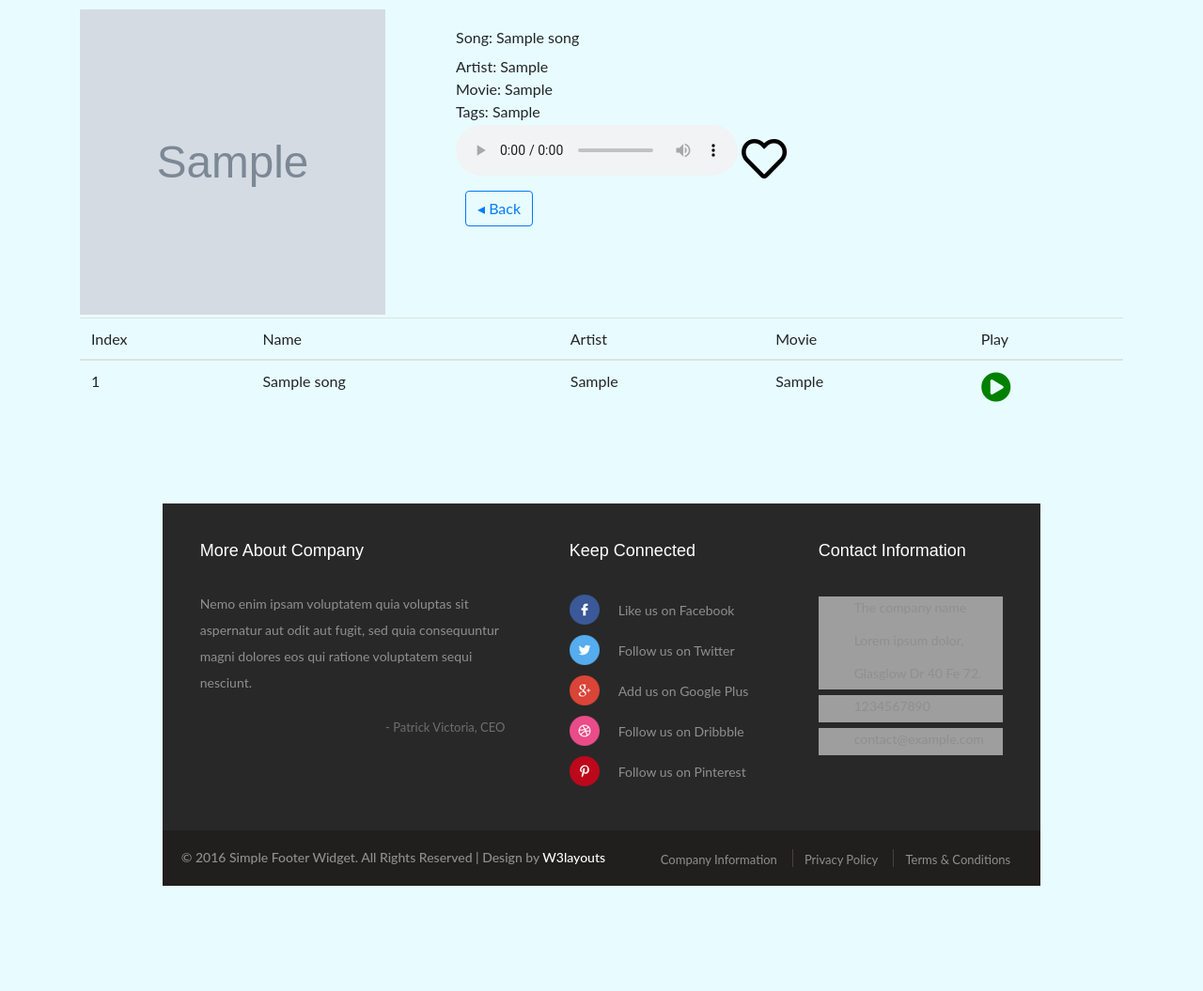
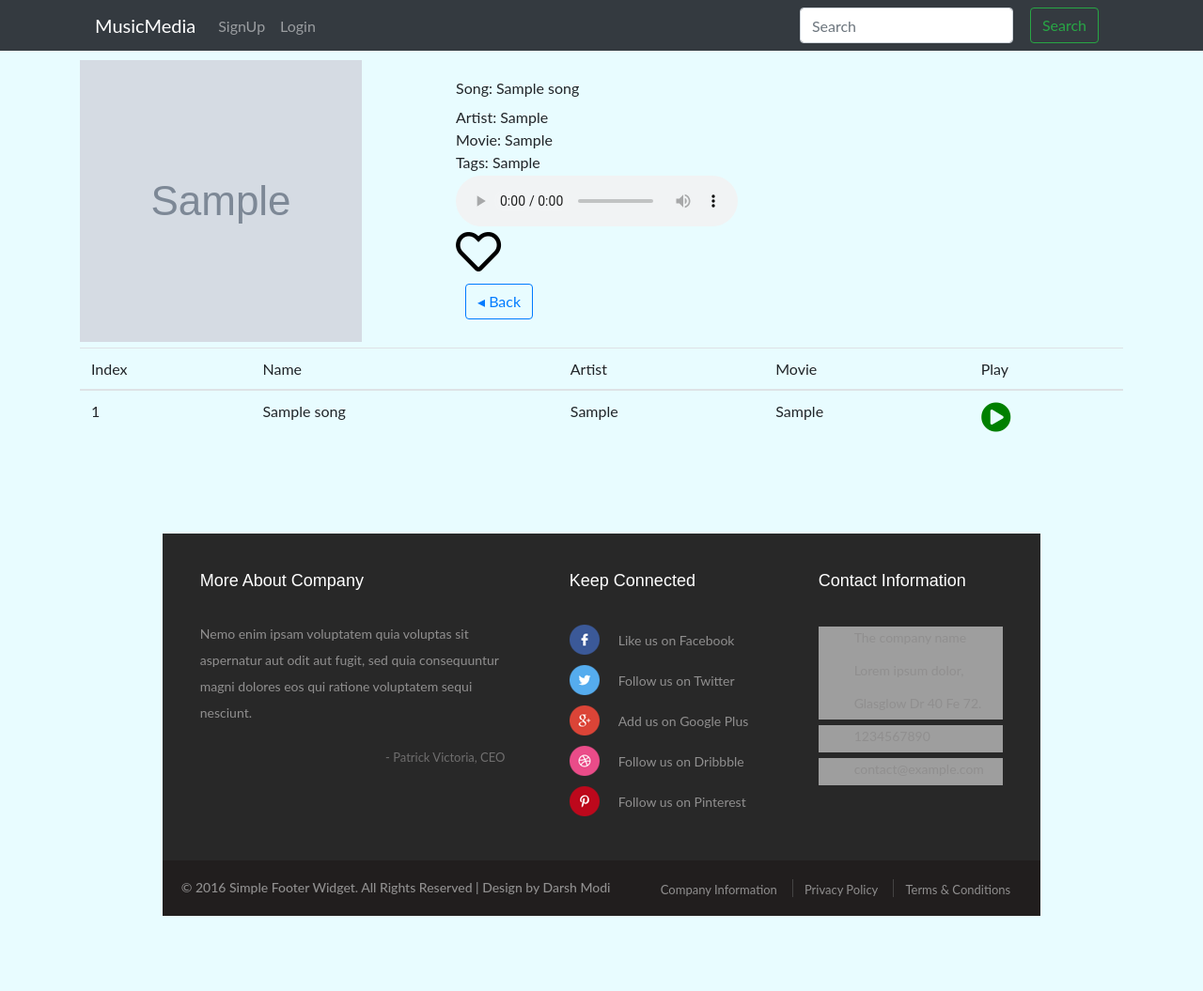
Before and after one commit to darshmodi97/MusicMedia, a Django app: page /play_song?id=1 in a window 1280 px wide. Shown: the whole page at 94% size. Before the commit the page ends 943 px from the top, so only its background shows below. Run offline with Django 3.2, Linux system fonts and the light colour scheme; tables that the repository leaves empty hold one stand-in row (values such as "Sample post"); grey boxes marked "Sample" are stand-in pictures; some libraries are stand-ins or nearby versions; grey boxes are pictures that could not be loaded.

Commit message:
fixed issues

```diff
--- a/audio_app/templates/common_footer.html
+++ b/audio_app/templates/common_footer.html
@@ -35,7 +35,7 @@
 			</div>
 			<div class="copy-right-grids">
 				<div class="copy-left">
-						<p class="footer-gd">© 2016 Simple Footer Widget. All Rights Reserved | Design by <a href="https://w3layouts.com/" target="_blank">W3layouts</a></p>
+						<p class="footer-gd">© 2016 Simple Footer Widget. All Rights Reserved | Design by Darsh Modi</p>
 				</div>
 				<div class="copy-right">
 					<ul>
--- a/audio_app/templates/song_page.html
+++ b/audio_app/templates/song_page.html
@@ -23,7 +23,7 @@
                     {
                         if (xmlhttp.responseText == 'song already liked.')
                         {
-                            document.getElementById('likebtn').className ="fas fa-heart fa-3x";
+                            document.getElementById('likebtn').className ="fas fa-heart fa-2x";
                             document.getElementById('likebtn').style.color ="red";
                             document.getElementById('likebtn').title ="Liked";
                         }
@@ -57,11 +57,58 @@
 
 </head>
 <body id="songbody" onload="check_song({{song.id}})">
+
+<div class="bg-dark" style="width:100%">
+    <div class="container">
+<nav class="navbar navbar-expand-lg navbar-dark bg-dark">
+  <a class="navbar-brand" href="/">MusicMedia</a>
+  <button class="navbar-toggler" type="button" data-toggle="collapse" data-target="#navbarSupportedContent" aria-controls="navbarSupportedContent" aria-expanded="false" aria-label="Toggle navigation">
+    <span class="navbar-toggler-icon"></span>
+  </button>
+
+  <div class="collapse navbar-collapse" id="navbarSupportedContent">
+    <ul class="navbar-nav mr-auto">
+    {% if not user.is_authenticated %}
+        <li class="nav-item">
+            <a class="nav-link" href="signup">SignUp</a>
+        </li>
+        <li class="nav-item">
+            <a class="nav-link" href="login">Login</a>
+        </li>
+    {% else %}
+        <li class="nav-item active">
+            <a class="nav-link" href="/">Home <span class="sr-only">(current)</span></a>
+        </li>
+        <li class="nav-item dropdown">
+            <a class="nav-link dropdown-toggle" href="#" id="navbarDropdown" role="button" data-toggle="dropdown" aria-haspopup="true" aria-expanded="false">
+                Welcome {{ request.user.first_name }}
+            </a>
+            <div class="dropdown-menu" aria-labelledby="navbarDropdown">
+                <a class="dropdown-item" href="update_profile">Update Profile</a>
+                <a class="dropdown-item" href="mail_send">Change Password</a>
+                <a class="dropdown-item" href="get_playlist">Play My Playlist</a>
+            <div class="dropdown-divider"></div>
+                <a class="dropdown-item" href="logout">Logout</a>
+            </div>
+            {% endif %}
+        </li>
+    </ul>
+    <form class="form-inline my-2 my-lg-0" action="search_song" method="get">
+      <input class="form-control mr-sm-2" type="search" name="search" placeholder="Search" aria-label="Search">
+      <button class="btn btn-outline-success my-2 my-sm-0" type="submit">Search</button>
+    </form>
+  </div>
+</nav>
+</ul>
+</nav>
+    </div>
+</div>
+
 <div class="container-fluid" >
     <div class="container" >
         <div class="row" style="margin-top:10px">
             <div class="col-md-4 col-sm-12" >
-                <img src="media/{{song.image}}" height="325px" width="325px">
+                <img src="media/{{song.image}}" height="300px" width="300px">
             </div>
             <div class="col-md-8 col-sm-12">
                 <div class="card-body">
@@ -69,10 +116,13 @@
                         <p class="card-text" style="margin-bottom:5px">Artist: {{ song.artist }}</p>
                         <p class="card-text" style="margin-bottom:5px">Movie: {{ song.movie }}</p>
                         <p class="card-text" style="margin-bottom:5px">Tags: {{ song.tags }}</p>
+
                         <audio controls autoplay id="audioPlayer">
                                 <source src="media/{{song.song_file}}">
                         </audio>
-                        <a id="" href="#" onclick="like_dislike({{ song.id }})" ><i class="far fa-heart fa-3x" id="likebtn" title="Like song"></i></a>
+                        <div>
+                            <a id="like_btn" href="#" onclick="like_dislike({{ song.id }})" ><i class="far fa-heart fa-2x" id="likebtn" title="Like song"></i></a>
+                        </div>
                         <p id="msg"></p>
                     <a href="/"><button type="button" class="btn btn-outline-primary">&blacktriangleleft; Back </button></a>
                     <div id="create_playlist_id" class="form-group" style="margin-top:10px" hidden>
--- a/django_mp3/settings.py
+++ b/django_mp3/settings.py
@@ -134,7 +134,7 @@ STATIC_ROOT = os.path.join(BASE_DIR, 'static')
 MEDIA_URL = '/media/'
 MEDIA_ROOT = os.path.join(BASE_DIR, 'media')
 
-STATIC_HOSTNAME= 'https://69893b8647e1.ngrok.io'
+STATIC_HOSTNAME= 'https://dfd7c3580a70.ngrok.io'
 
 # CRISPY TEMPLATE PACK ....
 CRISPY_TEMPLATE_PACK = 'bootstrap4'
```
Also changed, not shown: audio_app/templates/index.html (+5 -6 lines), audio_app/templates/show_playlist.html (+48 -1 lines), audio_app/views.py (line endings or trailing spaces).
